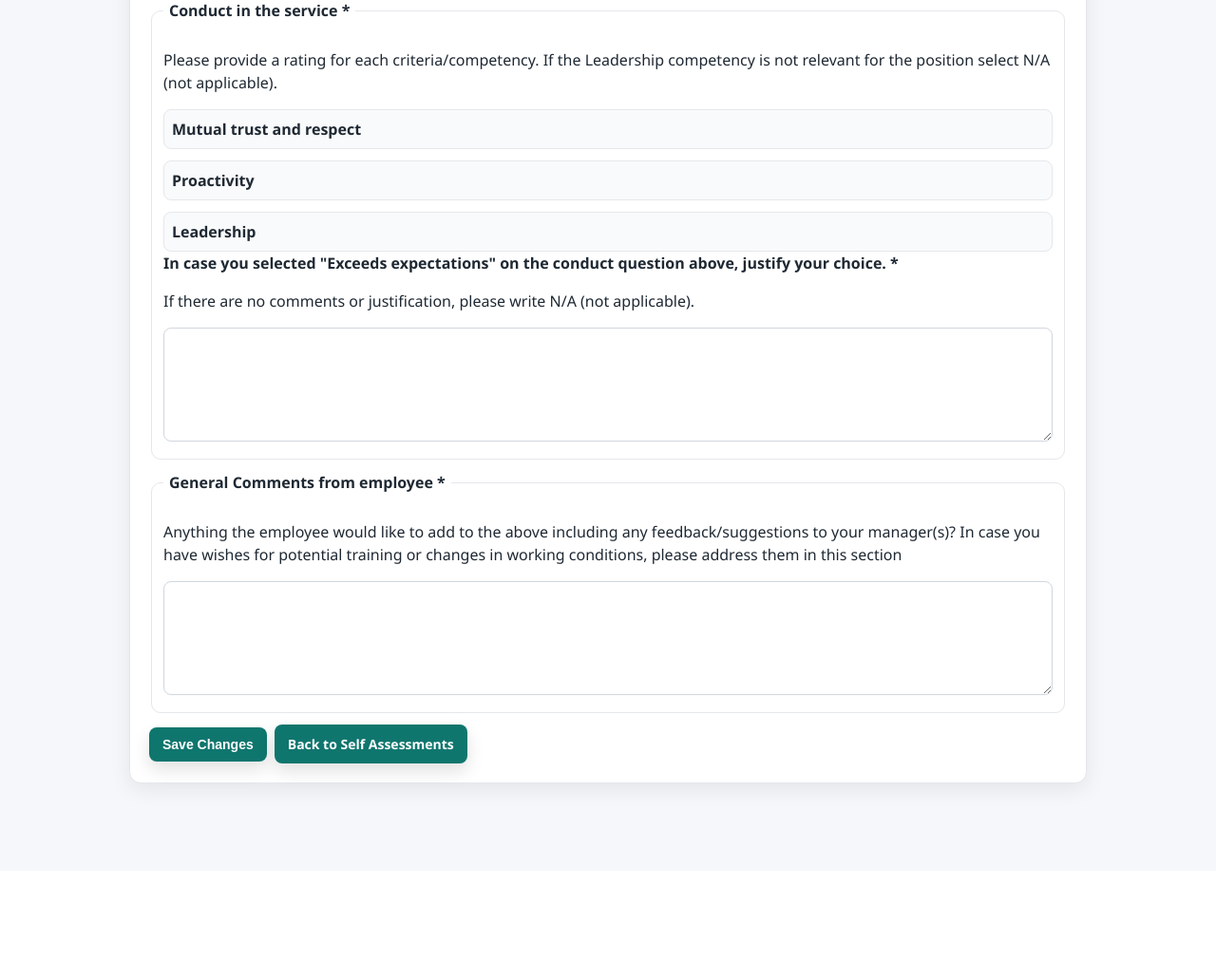
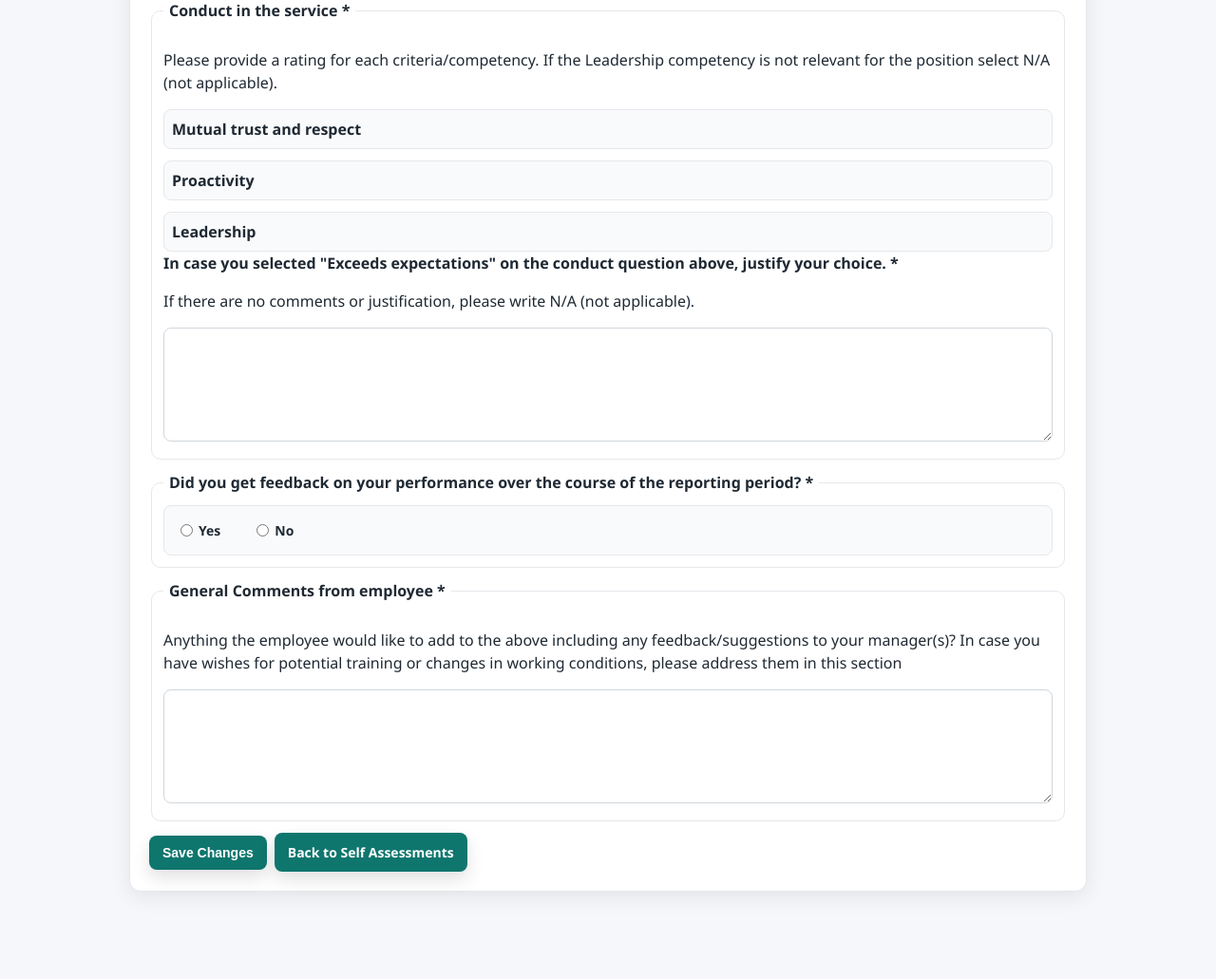
Before and after one commit to beckjim/demo-web-app, a Flask app: template templates/edit.html in a window 1280 px wide. Shown: the part 1829-2860 px from the top of the page at 95% size. Before the commit the page ends 2669 px from the top, so only its background shows below. Run offline with Flask 3, Linux system fonts and the light colour scheme; the template is opened without the code that fills it, so the values that code supplies are empty.

Commit message:
feat: add feedback received field to self assessment forms and display in index

```diff
--- a/templates/edit.html
+++ b/templates/edit.html
@@ -180,6 +180,24 @@
         </fieldset>
 
         <fieldset>
+            <legend>Did you get feedback on your performance over the course of the reporting period? *</legend>
+            <div class="ability-grid">
+                <div class="ability-row" style="justify-content: flex-start; gap: 20px;">
+                    <label class="radio-option" style="flex: 0 0 auto;">
+                        <input type="radio" name="feedback_received" value="Yes" {% if entry.feedback_received=='Yes'
+                            %}checked{% endif %} required>
+                        <span>Yes</span>
+                    </label>
+                    <label class="radio-option" style="flex: 0 0 auto;">
+                        <input type="radio" name="feedback_received" value="No" {% if entry.feedback_received=='No'
+                            %}checked{% endif %} required>
+                        <span>No</span>
+                    </label>
+                </div>
+            </div>
+        </fieldset>
+
+        <fieldset>
             <legend>General Comments from employee *</legend>
             <p>Anything the employee would like to add to the above including any feedback/suggestions to your
                 manager(s)? In case you have wishes for potential training or changes in working conditions, please
--- a/templates/index.html
+++ b/templates/index.html
@@ -50,6 +50,8 @@
             </ul>
             <div><strong>Conduct comments:</strong> {{ entry.conduct_comment }}</div>
           </div>
+          <div><strong>Feedback received:</strong> {{ entry.feedback_received or 'N/A' }}</div>
+          <div><strong>General comments:</strong> {{ entry.general_comments }}</div>
         </div>
         <div class="actions">
           <a class="button-link" href="{{ url_for('edit_entry', entry_id=entry.id) }}">Edit</a>
@@ -102,6 +104,8 @@
             </ul>
             <div><strong>Conduct comments:</strong> {{ entry.conduct_comment }}</div>
           </div>
+          <div><strong>Feedback received:</strong> {{ entry.feedback_received or 'N/A' }}</div>
+          <div><strong>General comments:</strong> {{ entry.general_comments }}</div>
         </div>
         <div class="actions">
           {% if final_lookup.get(entry.id) %}
@@ -157,6 +161,8 @@
             </ul>
             <div><strong>Conduct comments:</strong> {{ entry.conduct_comment }}</div>
           </div>
+          <div><strong>Feedback received:</strong> {{ entry.feedback_received or 'N/A' }}</div>
+          <div><strong>General comments:</strong> {{ entry.general_comments }}</div>
         </div>
         <div class="actions">
           <a class="button-link" href="{{ url_for('edit_final_entry', final_id=entry.id) }}">Edit Final Assessment</a>
```
Also changed, not shown: templates/create.html (+16 -0 lines), templates/final_edit.html (+18 -0 lines).
